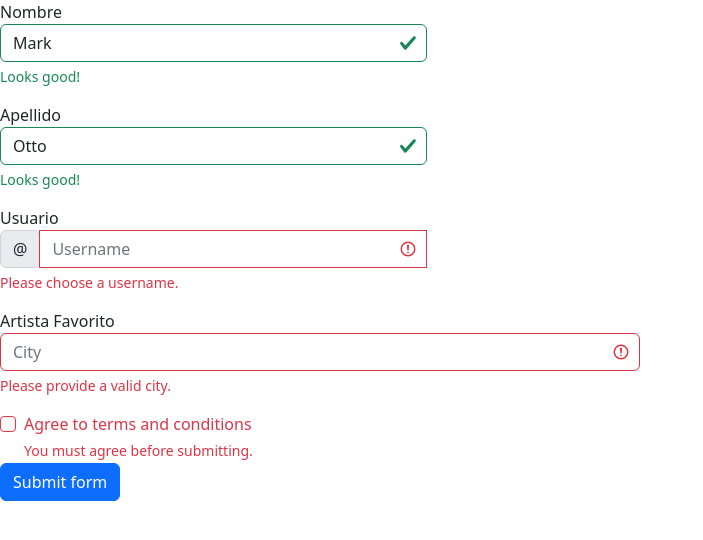
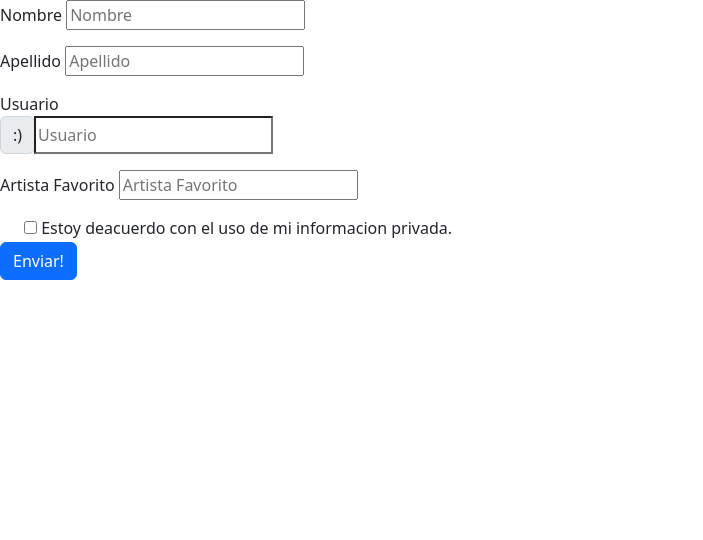
Before and after one commit to Eduardo-bg01/Eduardo-bg01.github.io, a Flask app: page /formulario/ in a window 1280 px wide. Shown: the top 540 px of the page, without its empty margins (0-703 px from the left). Run offline with Flask 2, Linux system fonts and the light colour scheme.

Commit message:
Ohno me quedan 30 min

```diff
--- a/app/main.py
+++ b/app/main.py
@@ -25,11 +25,11 @@ def form():
 
 @app.route("/retorno", methods=['GET'])
 def retorno():
-    nombre = request.args.get('nombreUser')
+    nombre = request.args.get('nombre')
     apellido = request.args.get('apellido')
     usuario = request.args.get('usuario')
     artista = request.args.get('artista')
-    return "<center>Nombre " + nombre + "<br><center>Juego favorito: "+ apellido +"<br><center> Usuario: " + usuario +"<br><center> Juego favorito: " + artista + "<br>"
+    return "<center>Nombre " + nombre + "<br><center>Apellido "+ apellido +"<br><center> Usuario: " + usuario +"<br><center>Artista favorito: " + artista + "<br>"
 
 if __name__ == "__main__":
     app.run(debug=True, port=5000)
--- a/app/templates/formulario.html
+++ b/app/templates/formulario.html
@@ -9,31 +9,31 @@
 <script src="https://cdn.jsdelivr.net/npm/bootstrap@5.2.2/dist/js/bootstrap.bundle.min.js" integrity="sha384-OERcA2EqjJCMA+/3y+gxIOqMEjwtxJY7qPCqsdltbNJuaOe923+mo//f6V8Qbsw3" crossorigin="anonymous"></script>
     <body>
 
-        <form>
+        <form action="/retorno" method="get">
             <div class="form-row">
               <div class="col-md-4 mb-3">
                 <label for="validationServer01">Nombre</label>
-                <input type="text" name="nombre" class="form-control is-valid" id="validationServer01" placeholder="First name" value="Mark" required>
+                <input type="text" name="nombre" id="validationServer01" placeholder="Nombre" required>
                 <div class="valid-feedback">
-                  Looks good!
+                  Se ve al cienazo!
                 </div>
               </div>
               <div class="col-md-4 mb-3">
                 <label for="validationServer02">Apellido</label>
-                <input type="text" name="apellido" class="form-control is-valid" id="validationServer02" placeholder="Last name" value="Otto" required>
+                <input type="text" name="apellido"id="validationServer02" placeholder="Apellido" required>
                 <div class="valid-feedback">
-                  Looks good!
+                  Se ve al cienazo!
                 </div>
               </div>
               <div class="col-md-4 mb-3">
                 <label for="validationServerUsername">Usuario</label>
                 <div class="input-group">
                   <div class="input-group-prepend">
-                    <span class="input-group-text" id="inputGroupPrepend3">@</span>
+                    <span class="input-group-text" id="inputGroupPrepend3">:)</span>
                   </div>
-                  <input type="text" name="usuario" class="form-control is-invalid" id="validationServerUsername" placeholder="Username" aria-describedby="inputGroupPrepend3" required>
+                  <input type="text" name="usuario" id="validationServerUsername" placeholder="Usuario" aria-describedby="inputGroupPrepend3" required>
                   <div class="invalid-feedback">
-                    Please choose a username.
+                    Por favor ingrese un usuario.
                   </div>
                 </div>
               </div>
@@ -41,24 +41,24 @@
             <div class="form-row">
               <div class="col-md-6 mb-3">
                 <label for="validationServer03">Artista Favorito</label>
-                <input type="text" name="artista" class="form-control is-invalid" id="validationServer03" placeholder="City" required>
+                <input type="text" name="artista" id="validationServer03" placeholder="Artista Favorito" required>
                 <div class="invalid-feedback">
-                  Please provide a valid city.
+                  Por favor ingrese un artista favorito.
                 </div>
               </div>
             </div>
             <div class="form-group">
               <div class="form-check">
-                <input class="form-check-input is-invalid" type="checkbox" value="" id="invalidCheck3" required>
+                <input type="checkbox" value="" id="invalidCheck3" required>
                 <label class="form-check-label" for="invalidCheck3">
-                  Agree to terms and conditions
+                  Estoy deacuerdo con el uso de mi informacion privada.
                 </label>
                 <div class="invalid-feedback">
-                  You must agree before submitting.
+                  No se vale decir que no
                 </div>
               </div>
             </div>
-            <button class="btn btn-primary" type="submit">Submit form</button>
+            <button class="btn btn-primary" type="submit" value="Enviar">Enviar!</button>
           </form>
 
     </body>
```
